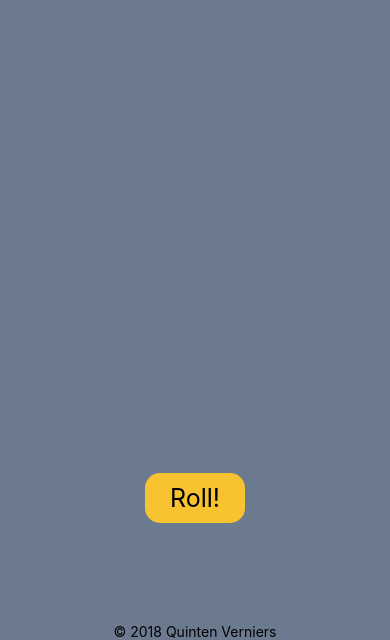
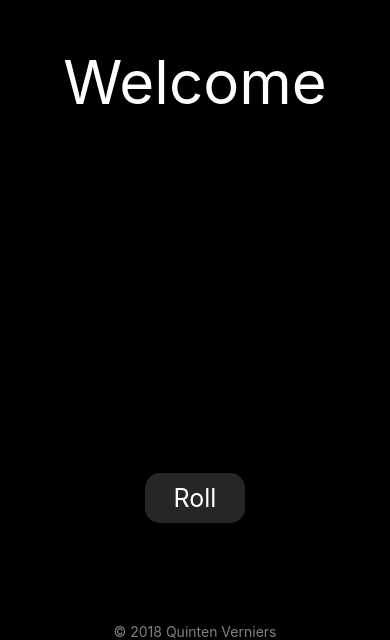
Before and after one commit to quintenverniers/Dobbler, a React Native app in the folder DobblerApp/: screen / in a window 390 px wide. Shown: the part 204-844 px from the top of the page. Built offline with nearby package versions, Linux system fonts and the light colour scheme.

Commit message:
Dark theme, changing output color on press

```diff
--- a/DobblerApp/App.js
+++ b/DobblerApp/App.js
@@ -6,15 +6,34 @@ export default class App extends React.Component {
   constructor() {
     super();
     this.state = {
-      textValue: ' '
+      number: 'Welcome',
+      color: 'white',
     }
   }
 
+  changeOutputStyle(count){
+    colors = ['#ff0000','#f000ff','#00ecff','#89ff00','#fff400']; //lightblue; yellow darkblue lightlightblue purple
+    color = colors[count];
+    this.setState({
+      //count: this.count++,
+      color: color
+    });
+  }
+
+  count = 0;
+
   onPress() {
-    var RandomNumber = Math.floor(Math.random() * 6) + 1;
+    this.changeOutputStyle(this.count);
+    RandomNumber = Math.floor(Math.random() * 6) + 1;
     this.setState({
-      number: RandomNumber
+      number: RandomNumber,
     })
+    if(this.count == colors.length - 1){
+      this.count = 0;
+    } else {
+      this.count++;
+    }
+
   }
 
   showModal() {
@@ -24,13 +43,13 @@ export default class App extends React.Component {
   render() {
     return (
       <View style={styles.container}>
-        <Text style={styles.numberOutput}>
+        <Text style={[styles.numberOutputGeneral, {color: this.state.color}]}>
           {this.state.number}
         </Text>
         <TouchableOpacity style={styles.button} onPress={this.onPress.bind(this)}>
-          <Text style={styles.buttonText}> Roll! </Text>
+          <Text style={styles.buttonText}> Roll </Text>
         </TouchableOpacity>
-        <Text>© 2018 Quinten Verniers</Text>
+        <Text style={{color: '#808080'}}>© 2018 Quinten Verniers</Text>
       </View>
 
     );
@@ -42,23 +61,25 @@ const styles = StyleSheet.create({
     flex: 1,
     //justifyContent: 'center',
     alignItems: 'center',
-    backgroundColor: '#6b7a8f',
+    backgroundColor: '#000',
   },
-  numberOutput: {
+  numberOutputGeneral: {
     fontSize: 60,
     flexGrow: 1,
-    marginTop: 200,
-    color: '#f7882f',
+    marginTop: 250,
+    //color: '#f7882f',
   },
   button: {
+    justifyContent: 'center',
     alignItems: 'center',
     width: 100,
     marginBottom: 100,
     padding: 10,
     borderRadius: 15,
-    backgroundColor: '#f7c331',
+    backgroundColor: '#262626',
   },
   buttonText: {
+    color: '#fff',
     fontSize: 25,
   }
 });
```
